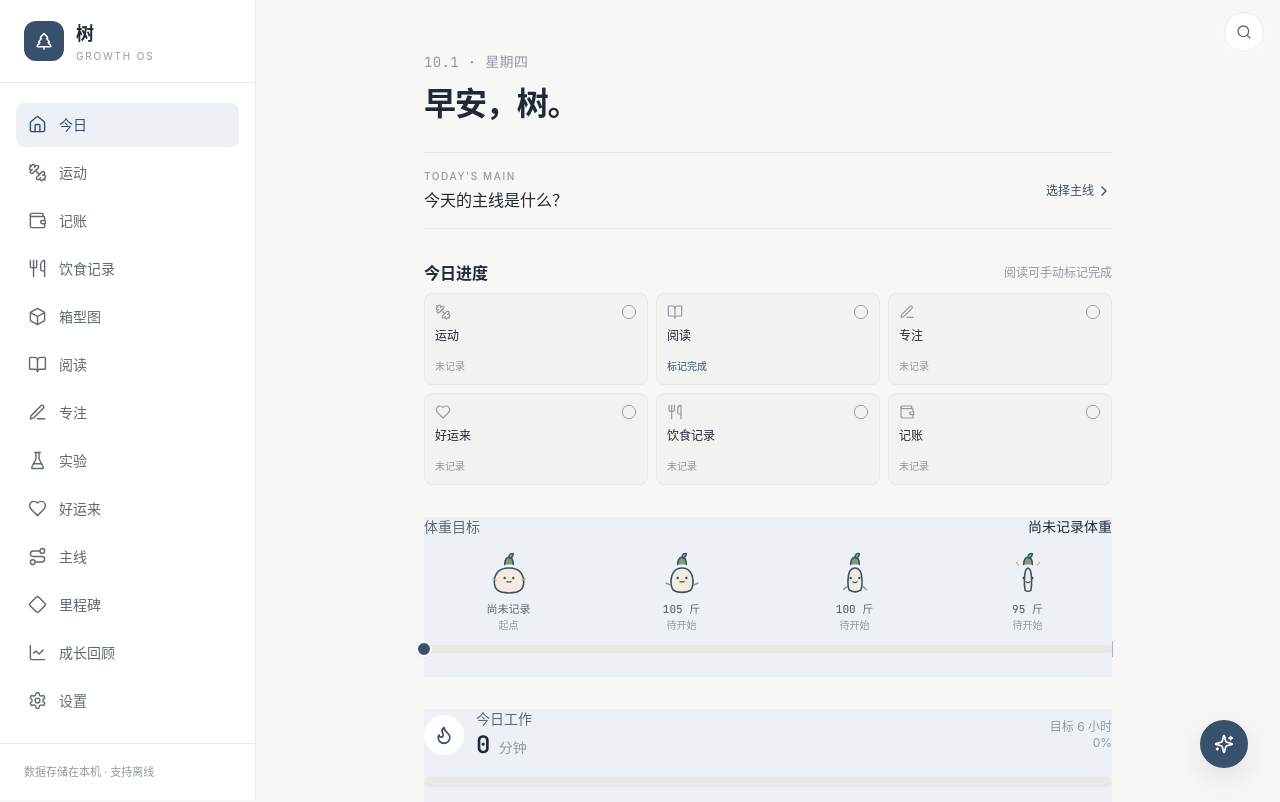
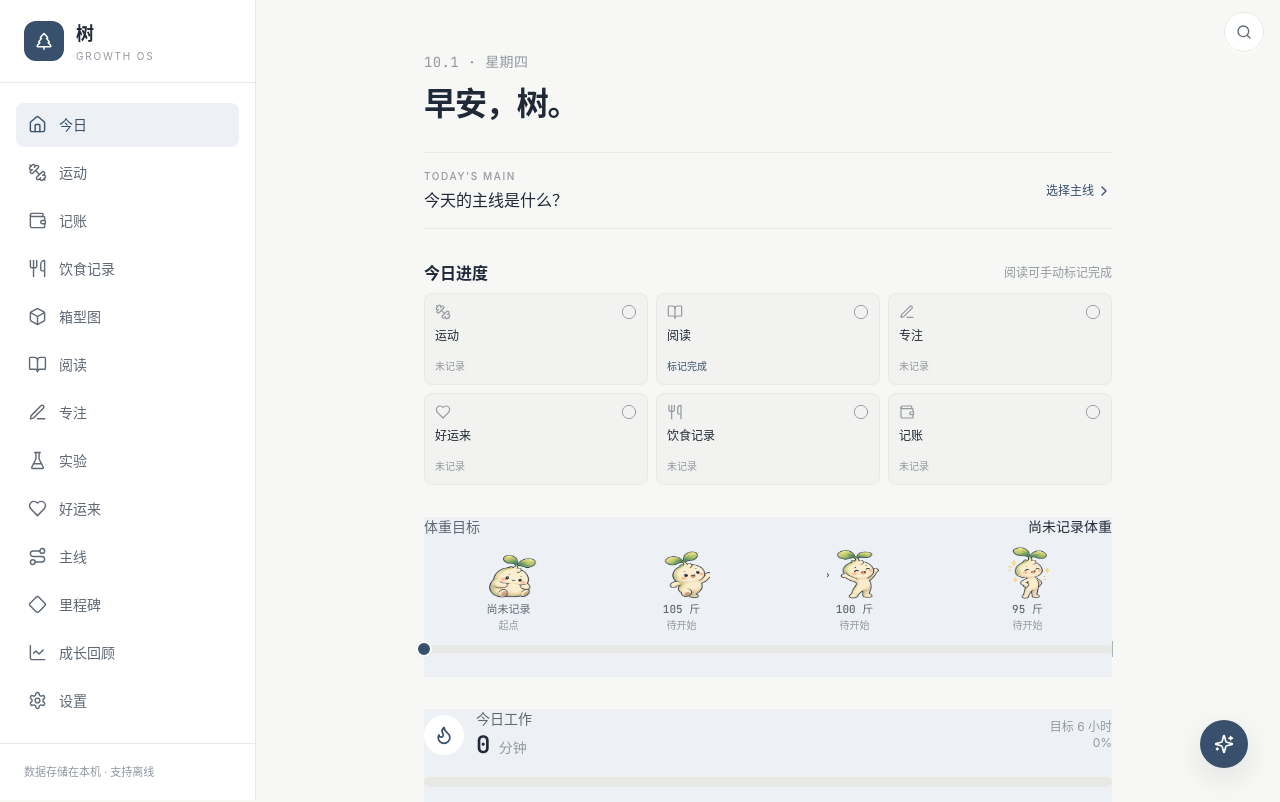
Before and after one commit to shuhan131313-jpg/xiaoshu-growth-os, a Next.js app: page / in a window 1280 px wide. Shown: the top 802 px of the page. Built offline with nearby package versions, Linux system fonts and the light colour scheme.

Commit message:
替换体重目标吉祥物素材

```diff
--- a/app/page.tsx
+++ b/app/page.tsx
@@ -61,25 +61,17 @@ function heatColor(count: number, max: number): string {
 }
 
 function TreeMascot({ stage, emphasized }: { stage: number; emphasized?: boolean }) {
-  const bodies = [
-    "M20 63 C14 58 14 45 20 38 C24 33 30 32 36 32 C42 32 48 33 52 38 C58 45 58 58 52 63 C46 68 26 68 20 63Z",
-    "M24 63 C19 57 20 43 25 37 C28 33 32 32 36 32 C40 32 44 33 47 37 C52 43 53 57 48 63 C43 67 29 67 24 63Z",
-    "M28 63 C25 56 26 41 29 36 C31 33 34 32 36 32 C38 32 41 33 43 36 C46 41 47 56 44 63 C40 66 32 66 28 63Z",
-    "M32 63 C30 55 31 40 33 35 C34 33 35 32 36 32 C37 32 38 33 39 35 C41 40 42 55 40 63 C38 65 34 65 32 63Z",
-  ];
+  const backgroundPosition = `${Math.min(stage, 3) * 33.333333}% center`;
   return (
-    <svg viewBox="0 0 72 78" className={`h-14 w-14 ${emphasized ? "scale-110" : ""}`} aria-hidden="true">
-      <path d="M30 27 C30 20 33 17 36 17 C39 17 42 20 42 27" fill="#7F9C73" stroke="#38506B" strokeWidth="2.2" strokeLinecap="round" />
-      <path d="M36 17 C36 13 39 11 42 12 C42 16 39 18 36 18" fill="#A5BE8A" stroke="#38506B" strokeWidth="2" />
-      <path d={bodies[Math.min(stage, 3)]} fill="#F3EBDD" stroke="#38506B" strokeWidth="2.2" />
-      <circle cx="30" cy="46" r="1.7" fill="#38506B" />
-      <circle cx="42" cy="46" r="1.7" fill="#38506B" />
-      <path d={stage >= 2 ? "M33 51 Q36 54 39 51" : "M33 51 Q36 52 39 51"} fill="none" stroke="#38506B" strokeWidth="1.6" strokeLinecap="round" />
-      {stage === 0 && <path d="M18 49 L13 47 M54 49 L59 47" stroke="#A5BE8A" strokeWidth="1.8" strokeLinecap="round" />}
-      {stage === 1 && <path d="M20 56 L14 53 M52 56 L58 53" stroke="#7F9C73" strokeWidth="2" strokeLinecap="round" />}
-      {stage === 2 && <path d="M25 58 L20 62 M47 58 L52 62" stroke="#7F9C73" strokeWidth="2" strokeLinecap="round" />}
-      {stage === 3 && <path d="M23 28 L20 24 M49 28 L52 24" stroke="#D8B25C" strokeWidth="1.8" strokeLinecap="round" />}
-    </svg>
+    <span
+      className={`h-14 w-14 shrink-0 bg-contain bg-no-repeat ${emphasized ? "scale-110" : ""}`}
+      style={{
+        backgroundImage: "url(/weight-goal-mascots.png)",
+        backgroundSize: "400% 100%",
+        backgroundPosition,
+      }}
+      aria-hidden="true"
+    />
   );
 }
 
```
Also changed, not shown: public/weight-goal-mascots.png (added).
